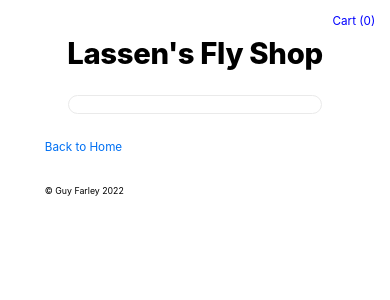
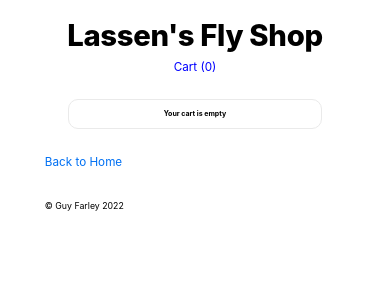
Before and after one commit to GuyFarley/lassen-fly-shop, a Next.js app: page /cart in a window 390 px wide. Shown: the top 300 px of the page. Built offline with nearby package versions, Linux system fonts and the light colour scheme.

Commit message:
Cart-related styling

```diff
--- a/components/layout.js
+++ b/components/layout.js
@@ -27,6 +27,9 @@ export default function Layout({ children, home }) {
       <header className={styles.header}>
         {home ? (
           <>
+            <div className={styles.title}>
+              <h1 className={utilStyles.heading2Xl}>{title}</h1>
+            </div>
             <div className={styles.cart}>
               <Link href="/cart">
                 <p className={utilStyles.headingMd}>
@@ -34,10 +37,16 @@ export default function Layout({ children, home }) {
                 </p>
               </Link>
             </div>
-            <h1 className={utilStyles.heading2Xl}>{title}</h1>
           </>
         ) : (
           <>
+            <div className={styles.title}>
+              <h1 className={utilStyles.heading2Xl}>
+                <Link href="/">
+                  <a className={utilStyles.colorInherit}>{title}</a>
+                </Link>
+              </h1>
+            </div>
             <div className={styles.cart}>
               <Link href="/cart">
                 <p className={utilStyles.headingMd}>
@@ -45,11 +54,6 @@ export default function Layout({ children, home }) {
                 </p>
               </Link>
             </div>
-            <h1 className={utilStyles.heading2Xl}>
-              <Link href="/">
-                <a className={utilStyles.colorInherit}>{title}</a>
-              </Link>
-            </h1>
           </>
         )}
       </header>
--- a/components/layout.module.css
+++ b/components/layout.module.css
@@ -4,16 +4,24 @@
   margin: 2rem auto 3rem;
 }
 
-.cart {
-  width: 100%;
-  display: flex;
-  justify-content: right;
-}
-
 .header {
   display: flex;
   flex-direction: column;
   align-items: center;
+}
+
+.title {
+  display: flex;
+  justify-content: center;
+  /* width: 100%; */
+}
+
+.cart {
+  position: absolute;
+  right: 0;
+  top: 0;
+  margin-right: 12vw;
+  margin-top: 6.5vw;
 }
 
 .selectionHeader {
@@ -108,12 +116,22 @@
   font-size: .75rem;
 }
 
+.emptyCart {
+  width: 100%;
+  display: flex;
+  justify-content: center;
+}
+
 @media (max-width: 900px) {
+  .header {
+    display: flex;
+    justify-content: center;
+  }
 
   .cart {
-    width: 120%;
-    display: flex;
-    justify-content: right;
+    position: relative;
+    margin: 0;
+    margin-bottom: 1vw;
   }
 
   .grid {
--- a/pages/cart.js
+++ b/pages/cart.js
@@ -15,9 +15,14 @@ export default function Cart() {
   return (
     <Layout>
       <section className={styles.panel}>
-        {cartFlies.map((fly) => (
-          <p key={fly.id}>{fly.title}</p>
-        )
+        {cartFlies.length > 0 ? (
+          cartFlies.map((fly) => (
+            <p key={fly.id}>{fly.title}</p>
+          ))
+        ) : (
+          <div className={styles.emptyCart}>
+            <h2 className={utilStyles.emptyCartFont}>Your cart is empty</h2>
+          </div>
         )}
       </section>
     </Layout>);
--- a/styles/utils.module.css
+++ b/styles/utils.module.css
@@ -29,6 +29,11 @@
   font-size: 1.2rem;
   margin: 0;
   color: blue;
+}
+
+.emptyCartFont {
+  font-size: 1.2rem;
+  margin: 0;
 }
 
 .headingMd:hover {
```
